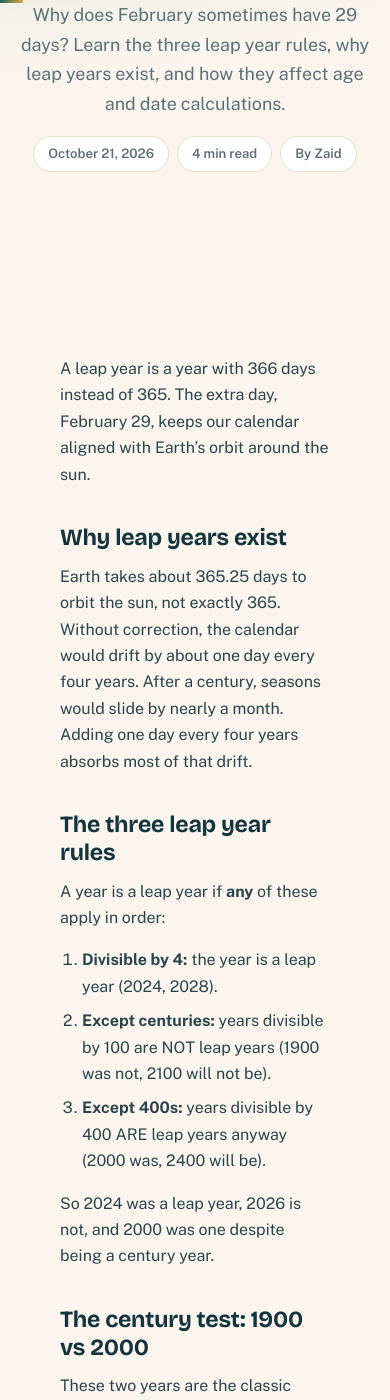
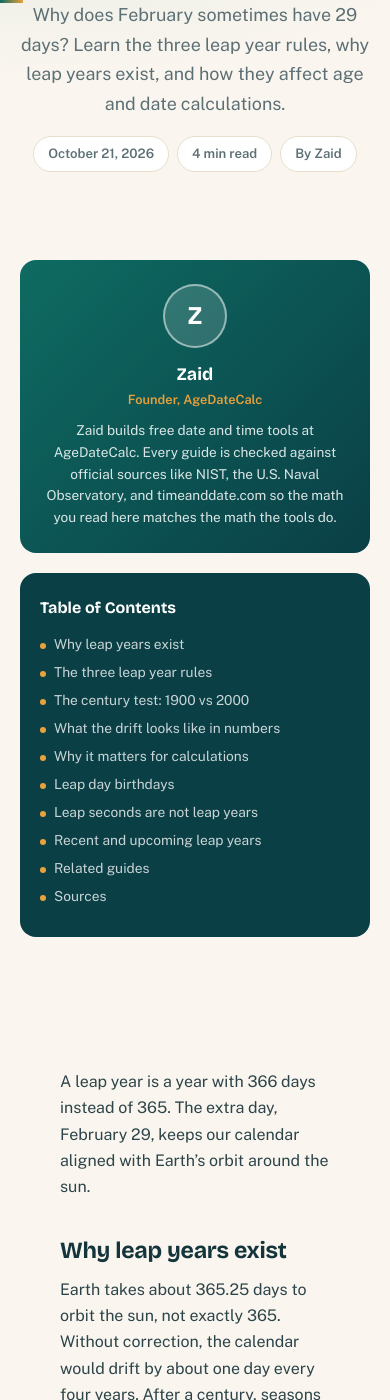
Before and after one commit to zaidmeo09-dhangal/agedatecalc, a Jekyll site: the page built from _posts/2026-10-21-what-is-a-leap-year.md, in a window 390 px wide and 1400 px high, scrolled down 322 px. Built offline with Jekyll 4.4.1, drawn with Linux system fonts in a browser that asks for light colours.

Commit message:
Mobile: author card and TOC above article content

```diff
--- a/assets/css/style.css
+++ b/assets/css/style.css
@@ -399,6 +399,6 @@ img,video,iframe{max-width:100%}
 @media(max-width:860px){
   .post-layout{grid-template-columns:1fr}
   .toc-card{position:static;max-height:none}
-  .post-sidebar{order:2}
-  .post-content{order:1}
+  .post-sidebar{order:1}
+  .post-content{order:2}
 }
```
